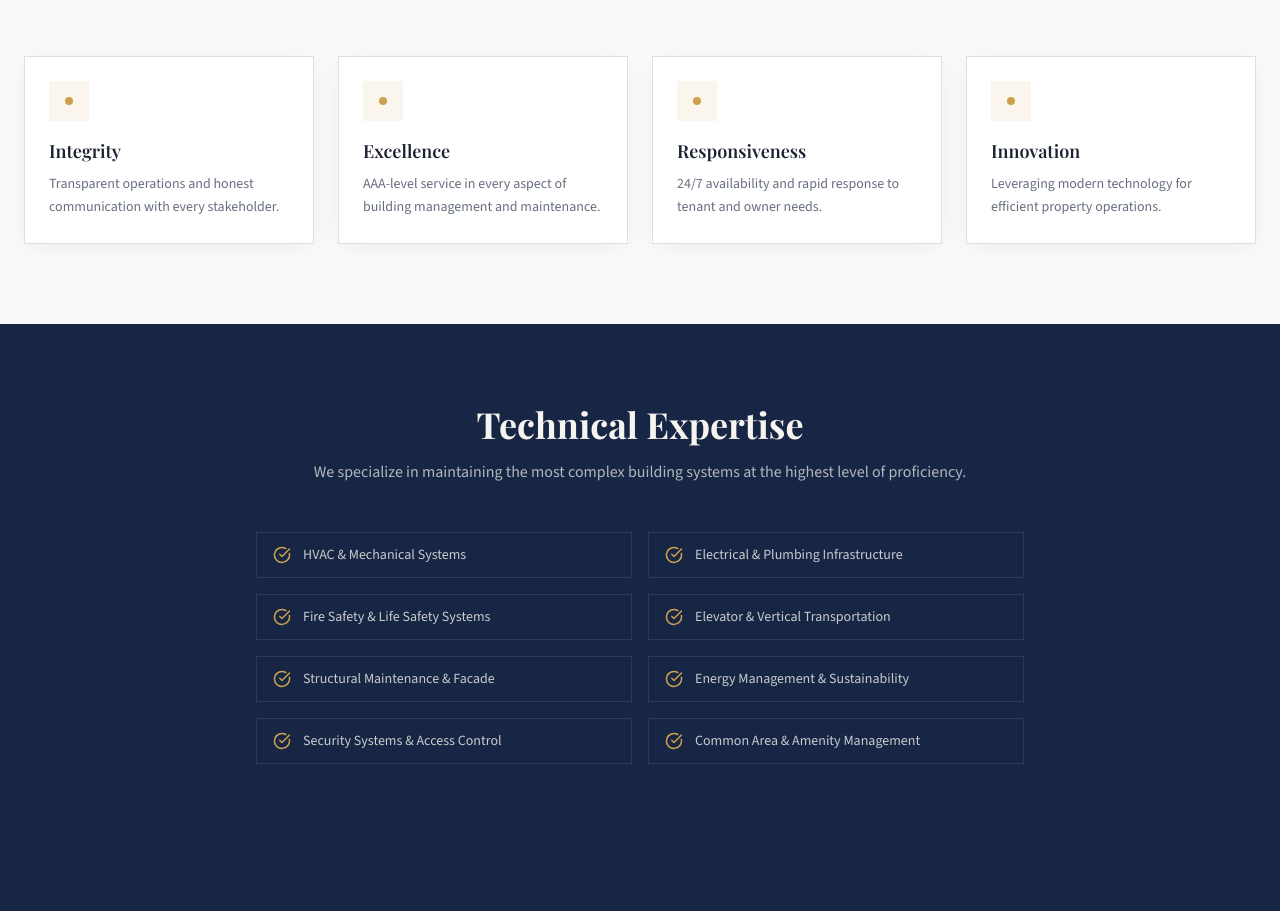
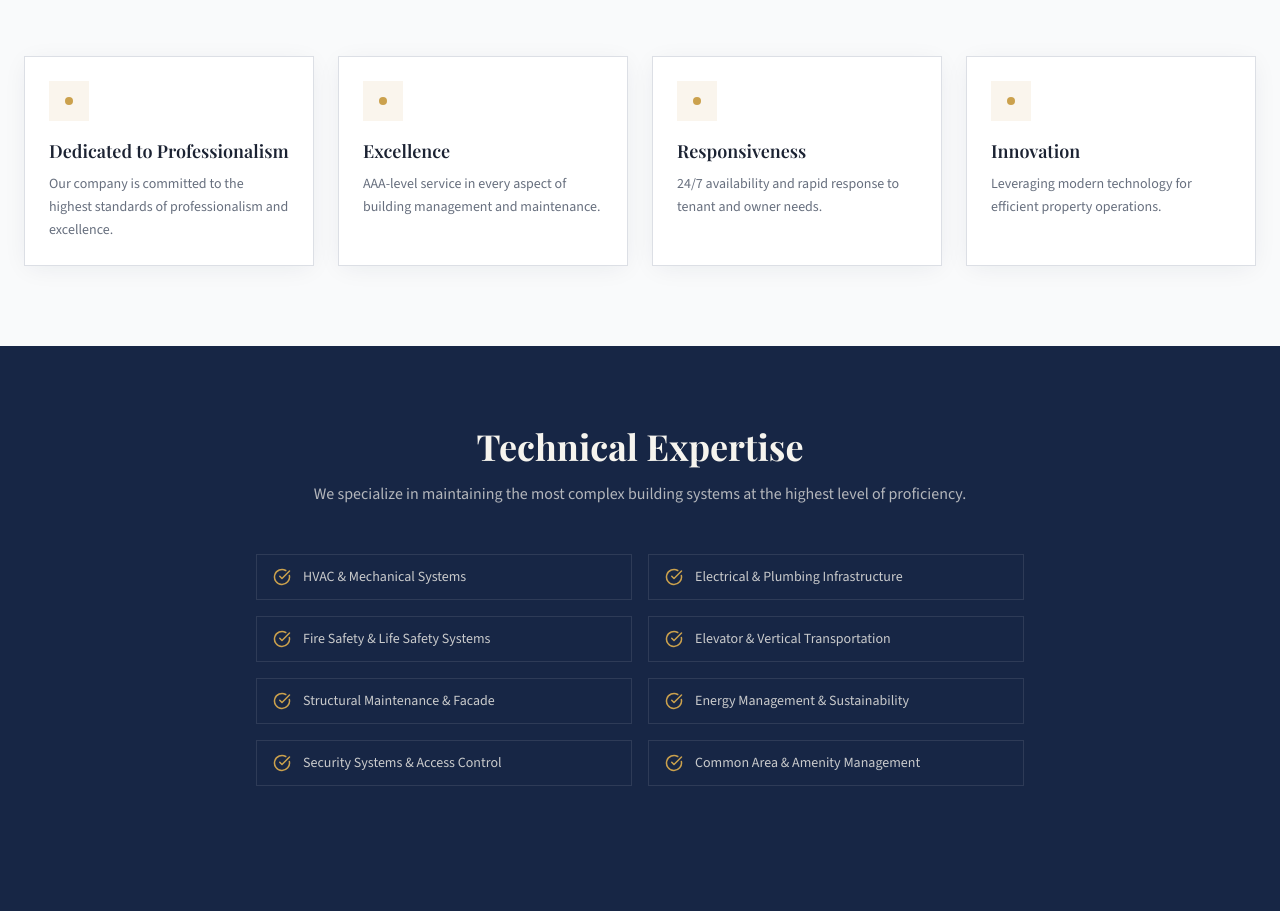
Before and after one commit to vaizer-cmd/omni-nyc-homes, a React (Vite) app: page /about in a window 1280 px wide. Shown: the part 1220-2131 px from the top of the page. Built offline with nearby package versions, Linux system fonts and the light colour scheme; the HTML template or start-up script is replaced by a standard one.

Commit message:
Update About page: rename Integrity to Dedicated to Professionalism
Co-Authored-By: Claude Opus 4.6 <noreply@anthropic.com>

```diff
--- a/src/pages/About.tsx
+++ b/src/pages/About.tsx
@@ -3,7 +3,7 @@ import Layout from "@/components/Layout";
 import aboutImage from "@/assets/about-building.jpg";
 
 const values = [
-  { title: "Integrity", desc: "Transparent operations and honest communication with every stakeholder." },
+  { title: "Dedicated to Professionalism", desc: "Our company is committed to the highest standards of professionalism and excellence." },
   { title: "Excellence", desc: "AAA-level service in every aspect of building management and maintenance." },
   { title: "Responsiveness", desc: "24/7 availability and rapid response to tenant and owner needs." },
   { title: "Innovation", desc: "Leveraging modern technology for efficient property operations." },
```
